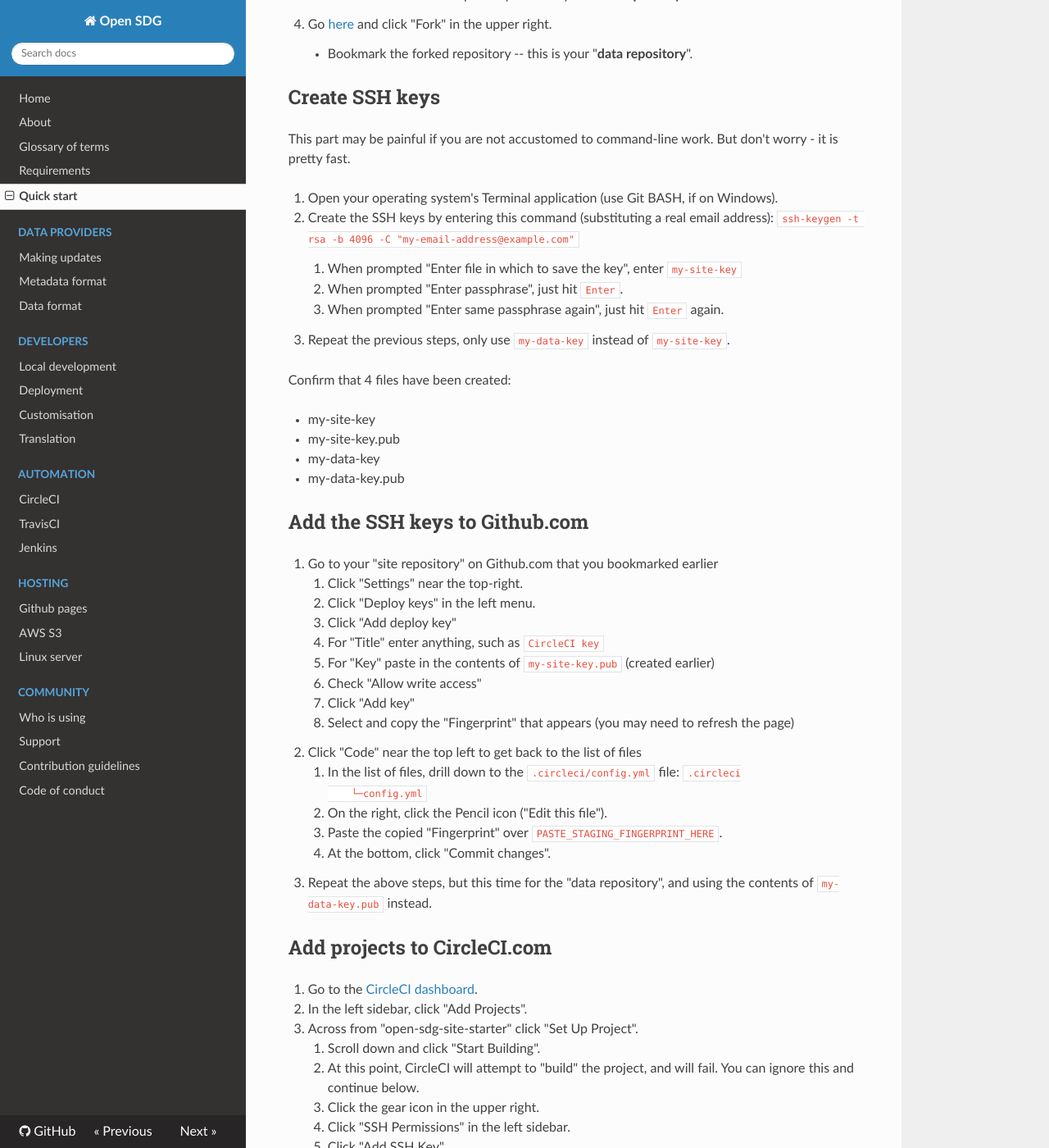
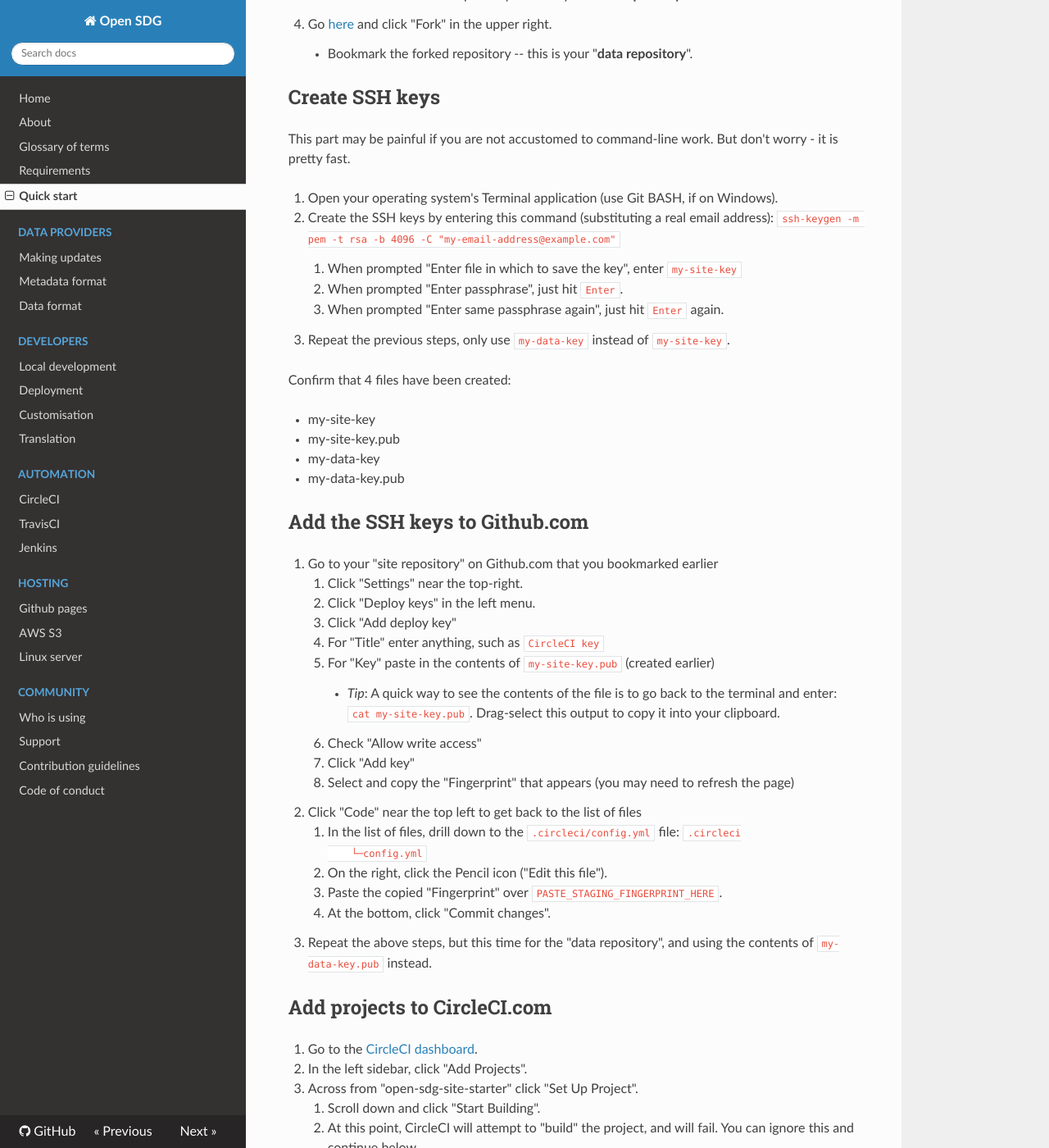
Before and after one commit to open-sdg/open-sdg, an MkDocs documentation site: the page built from docs/quick-start.md, in a window 1280 px wide and 1400 px high, scrolled down 510 px. Shown: the whole window at 82% size. Built offline with MkDocs 1.6.1, drawn with Linux system fonts in a browser that asks for light colours; nearby versions of some CDN libraries; old or Windows-style settings are respelled for this version of MkDocs.

Commit message:
More correct keygen command and more details on getting key contents.

```diff
--- a/docs/quick-start.md
+++ b/docs/quick-start.md
@@ -19,7 +19,7 @@ This part may be painful if you are not accustomed to command-line work. But don
 
 1. Open your operating system's Terminal application (use Git BASH, if on Windows).
 1. Create the SSH keys by entering this command (substituting a real email address):
-    `ssh-keygen -t rsa -b 4096 -C "my-email-address@example.com"`
+    `ssh-keygen -m pem -t rsa -b 4096 -C "my-email-address@example.com"`
     1. When prompted "Enter file in which to save the key", enter `my-site-key`
     1. When prompted "Enter passphrase", just hit `Enter`.
     1. When prompted "Enter same passphrase again", just hit `Enter` again.
@@ -40,6 +40,7 @@ Confirm that 4 files have been created:
     1. Click "Add deploy key"
     1. For "Title" enter anything, such as `CircleCI key`
     1. For "Key" paste in the contents of `my-site-key.pub` (created earlier)
+        * _Tip_: A quick way to see the contents of the file is to go back to the terminal and enter: `cat my-site-key.pub`. Drag-select this output to copy it into your clipboard.
     1. Check "Allow write access"
     1. Click "Add key"
     1. Select and copy the "Fingerprint" that appears (you may need to refresh the page)
```
